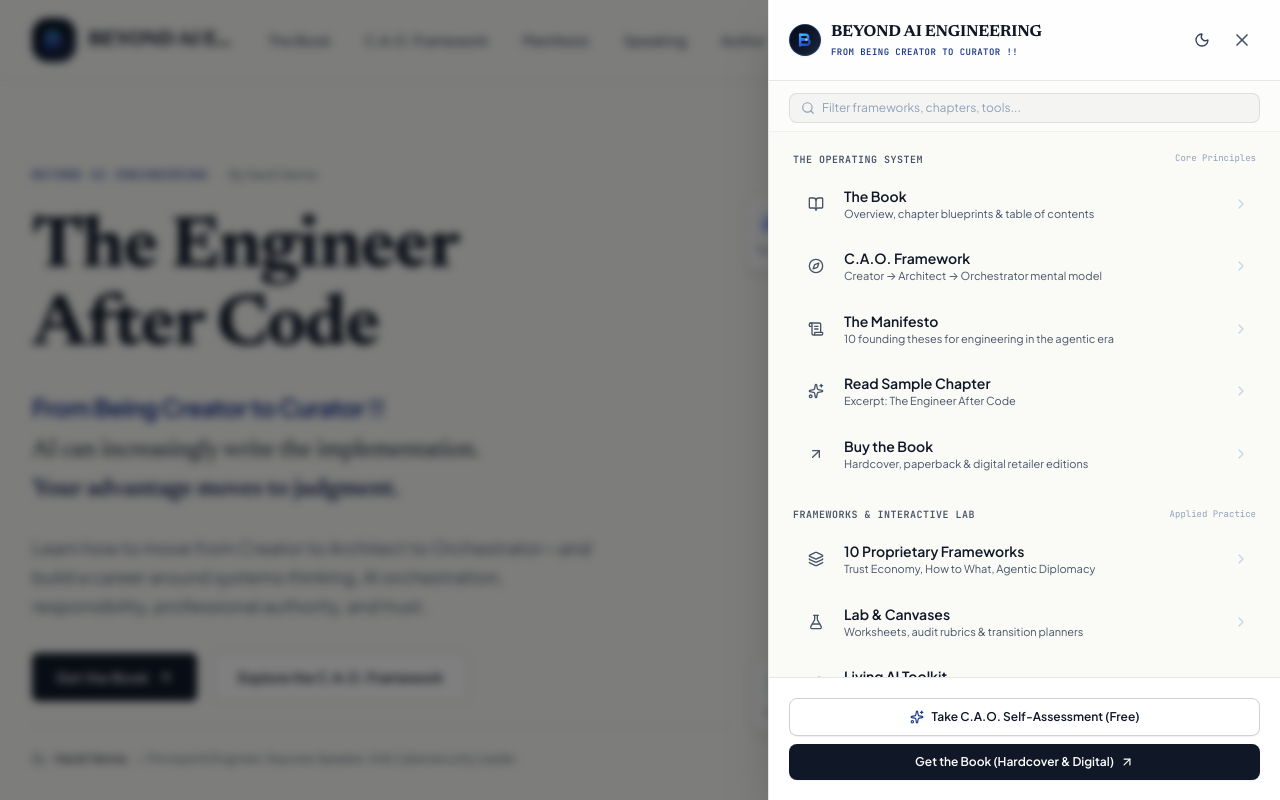
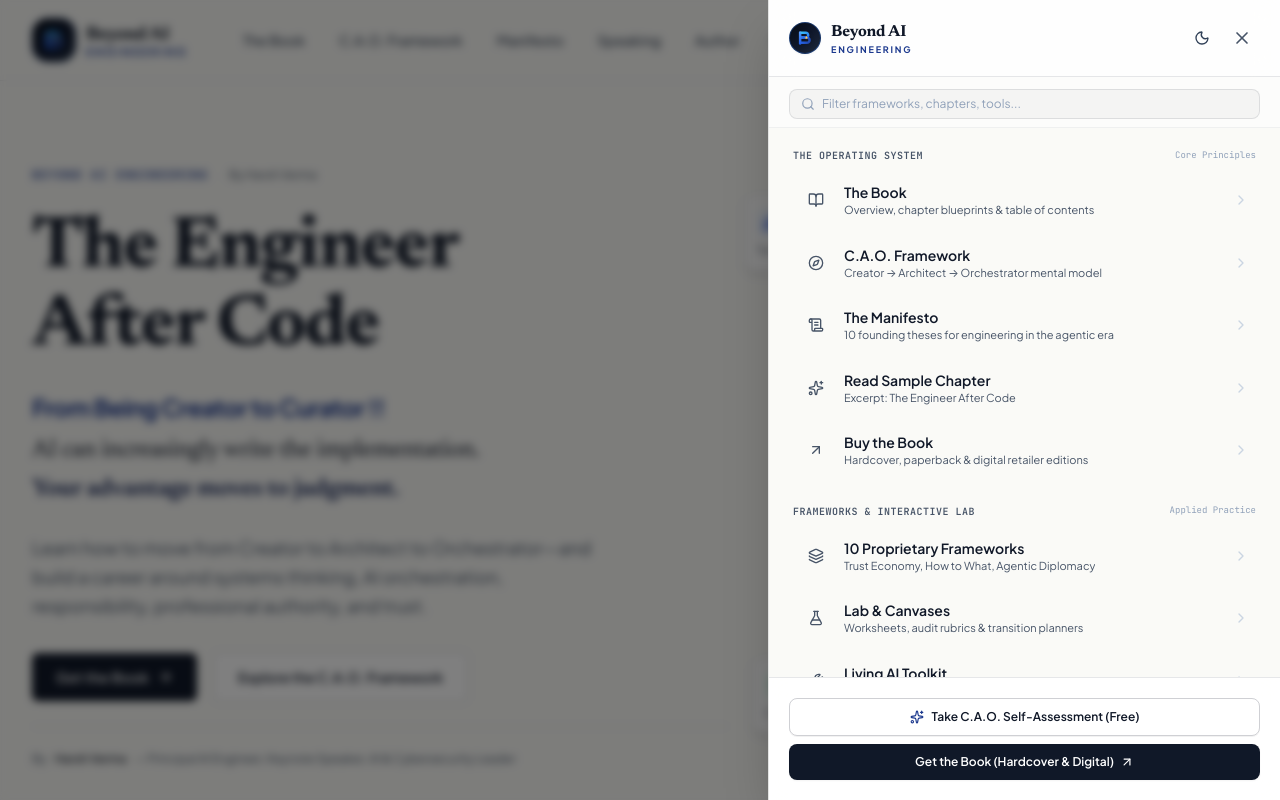
Before and after one commit to iamharshverma/beyondaiengineering, a React (Vite) app: page / in a window 1280 px wide. Both pictures are taken after a click on the button "More". Shown: the top 800 px of the page. Built offline with nearby package versions, Linux system fonts and the light colour scheme.

Commit message:
feat(branding): split title into top 'Beyond AI' and bottom 'Engineering' with wide tracking

```diff
--- a/src/components/Navbar.tsx
+++ b/src/components/Navbar.tsx
@@ -234,18 +234,20 @@ export const Navbar: React.FC<NavbarProps> = ({
       <header className="sticky top-0 z-40 w-full bg-[#FAFAF7]/95 dark:bg-[#070B14]/95 backdrop-blur-md border-b border-[#101828]/[0.08] dark:border-white/10 transition-colors duration-200">
         <div className="max-w-7xl mx-auto px-2.5 sm:px-6 lg:px-8 h-16 sm:h-20 flex items-center justify-between gap-1.5 sm:gap-3 w-full">
 
-          {/* ZONE 1: BRAND LOGO (Bigger, iconic, without By Harsh Verma) */}
+          {/* ZONE 1: BRAND LOGO + SPLIT TITLE (Top: Beyond AI, Bottom: Engineering) */}
           <button
             onClick={() => handleLinkClick('home')}
-            className="text-left group focus-visible:outline-2 focus-visible:outline-blue-600 focus-visible:outline-offset-2 rounded-xl shrink min-w-0 cursor-pointer pr-1 flex items-center gap-2.5 sm:gap-3"
+            className="text-left group focus-visible:outline-2 focus-visible:outline-blue-600 focus-visible:outline-offset-2 rounded-xl shrink min-w-0 cursor-pointer pr-1 flex items-center gap-2 sm:gap-2.5"
             title="Beyond AI Engineering - Home"
           >
             <BrandLogo size="md" />
 
-            <div className="min-w-0 flex items-center">
-              <span className="font-serif text-sm xs:text-base sm:text-lg lg:text-xl font-bold tracking-tight text-[#101828] dark:text-white group-hover:text-blue-900 dark:group-hover:text-blue-400 transition-colors whitespace-nowrap block truncate">
-                <span className="hidden sm:inline">BEYOND AI ENGINEERING</span>
-                <span className="sm:hidden">BEYOND AI</span>
+            <div className="min-w-0 flex flex-col justify-center leading-tight">
+              <span className="font-serif text-xs xs:text-sm sm:text-base lg:text-lg font-bold tracking-tight text-[#101828] dark:text-white group-hover:text-blue-900 dark:group-hover:text-blue-400 transition-colors whitespace-nowrap block">
+                Beyond AI
+              </span>
+              <span className="font-sans text-[8px] xs:text-[9px] sm:text-[10px] lg:text-[11px] font-bold tracking-[0.22em] uppercase text-blue-900 dark:text-blue-400 group-hover:text-blue-700 dark:group-hover:text-blue-300 transition-colors whitespace-nowrap block -mt-0.5 sm:-mt-1">
+                Engineering
               </span>
             </div>
           </button>
@@ -351,12 +353,12 @@ export const Navbar: React.FC<NavbarProps> = ({
             <div className="p-4 sm:p-5 border-b border-[#101828]/10 dark:border-white/10 flex items-center justify-between shrink-0 bg-white/80 dark:bg-[#0D1527]/80 backdrop-blur-md">
               <div className="flex items-center gap-2.5 min-w-0">
                 <BrandLogo size="sm" />
-                <div className="space-y-0.5 min-w-0">
+                <div className="min-w-0 flex flex-col justify-center leading-tight">
                   <div className="font-serif text-sm sm:text-base font-bold text-[#101828] dark:text-white truncate">
-                    BEYOND AI ENGINEERING
+                    Beyond AI
                   </div>
-                  <span className="text-[9px] font-mono uppercase tracking-wider text-blue-900 dark:text-blue-400 font-bold block truncate">
-                    From Being Creator to Curator !!
+                  <span className="text-[9px] font-sans font-bold tracking-[0.2em] uppercase text-blue-900 dark:text-blue-400 block truncate">
+                    Engineering
                   </span>
                 </div>
               </div>
```
